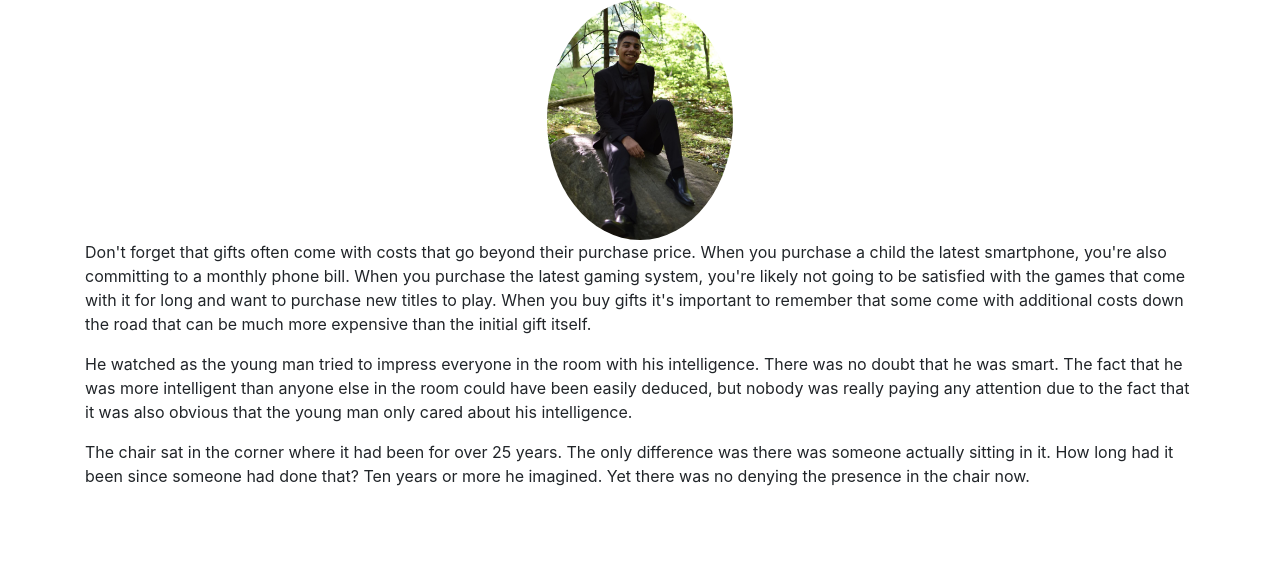
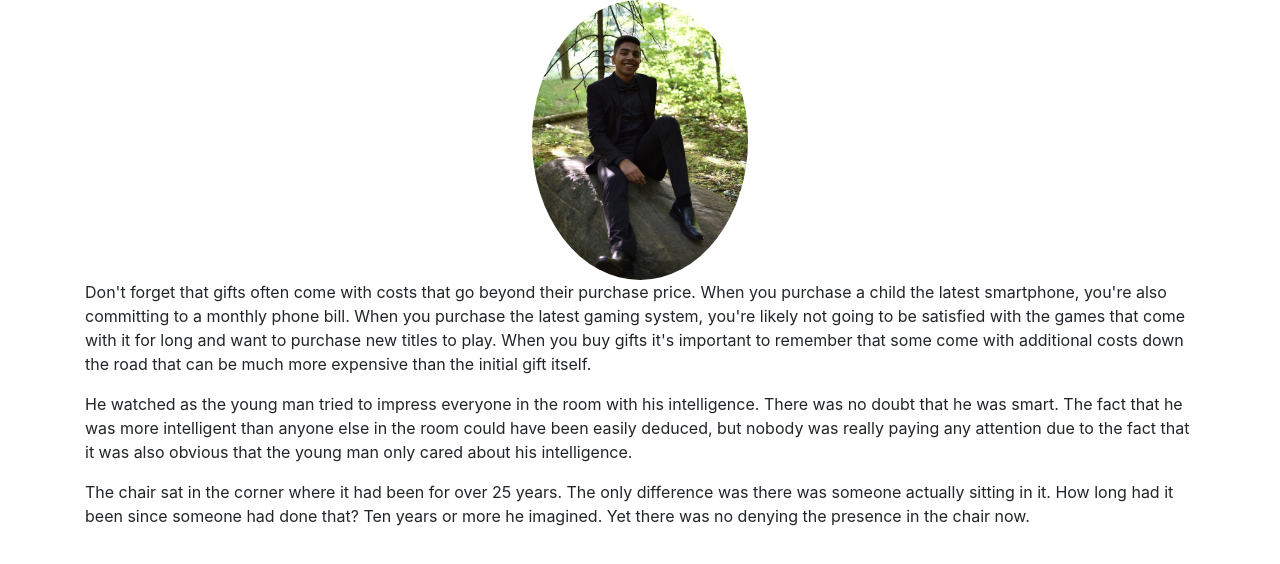
Before and after one commit to sayonsivakumaran/sayonsivakumaran.github.io, a React (Create React App) app: page / in a window 1280 px wide. Shown: the top 564 px of the page. Built offline with nearby package versions, Linux system fonts and the light colour scheme.

Commit message:
fix css bug

```diff
--- a/src/components/ProfileImage/styles.css
+++ b/src/components/ProfileImage/styles.css
@@ -2,5 +2,6 @@
   display: block;
   margin-left: auto;
   margin-right: auto;
-  max-height: 30vh;
+  max-height: 35vh;
+  max-width: 100%;
 }
```
